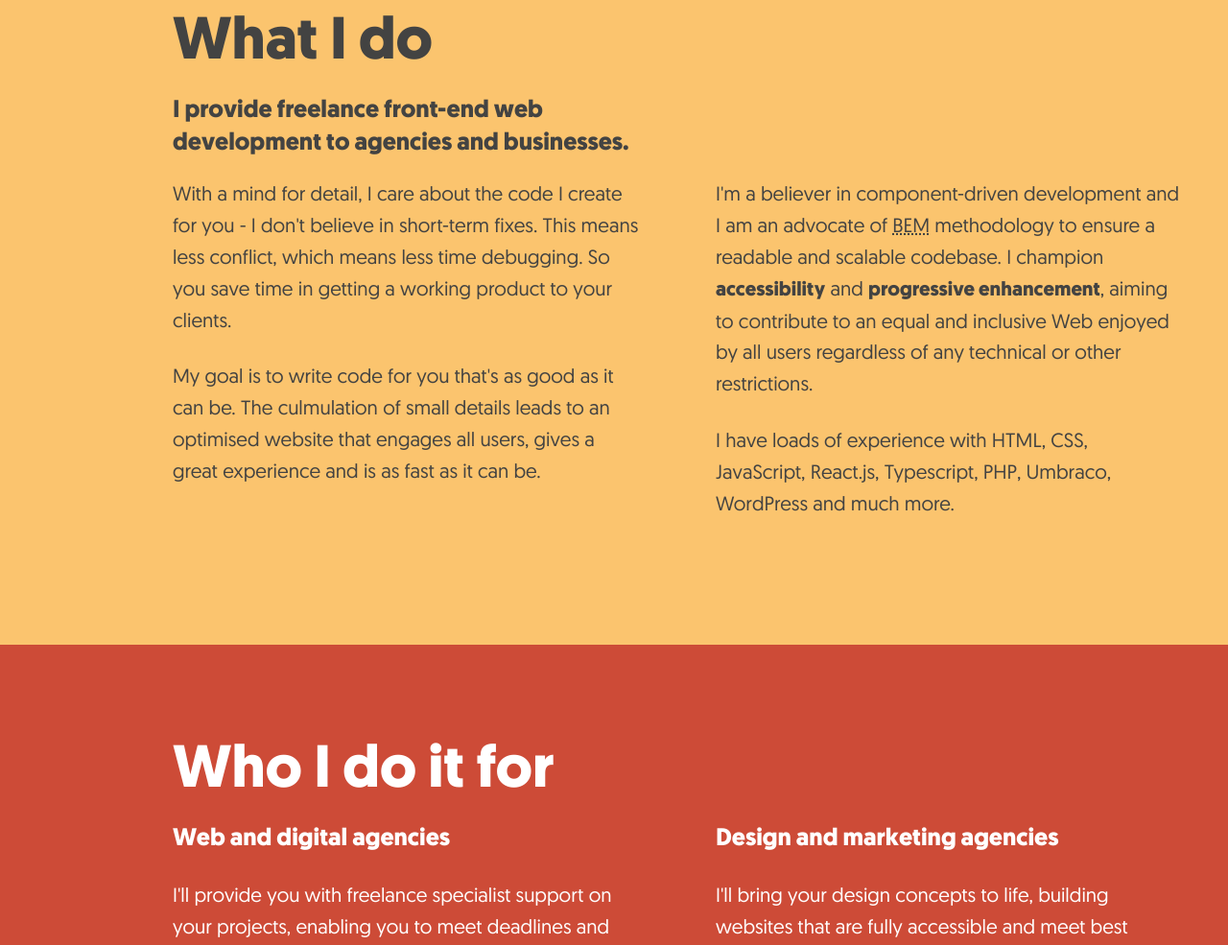
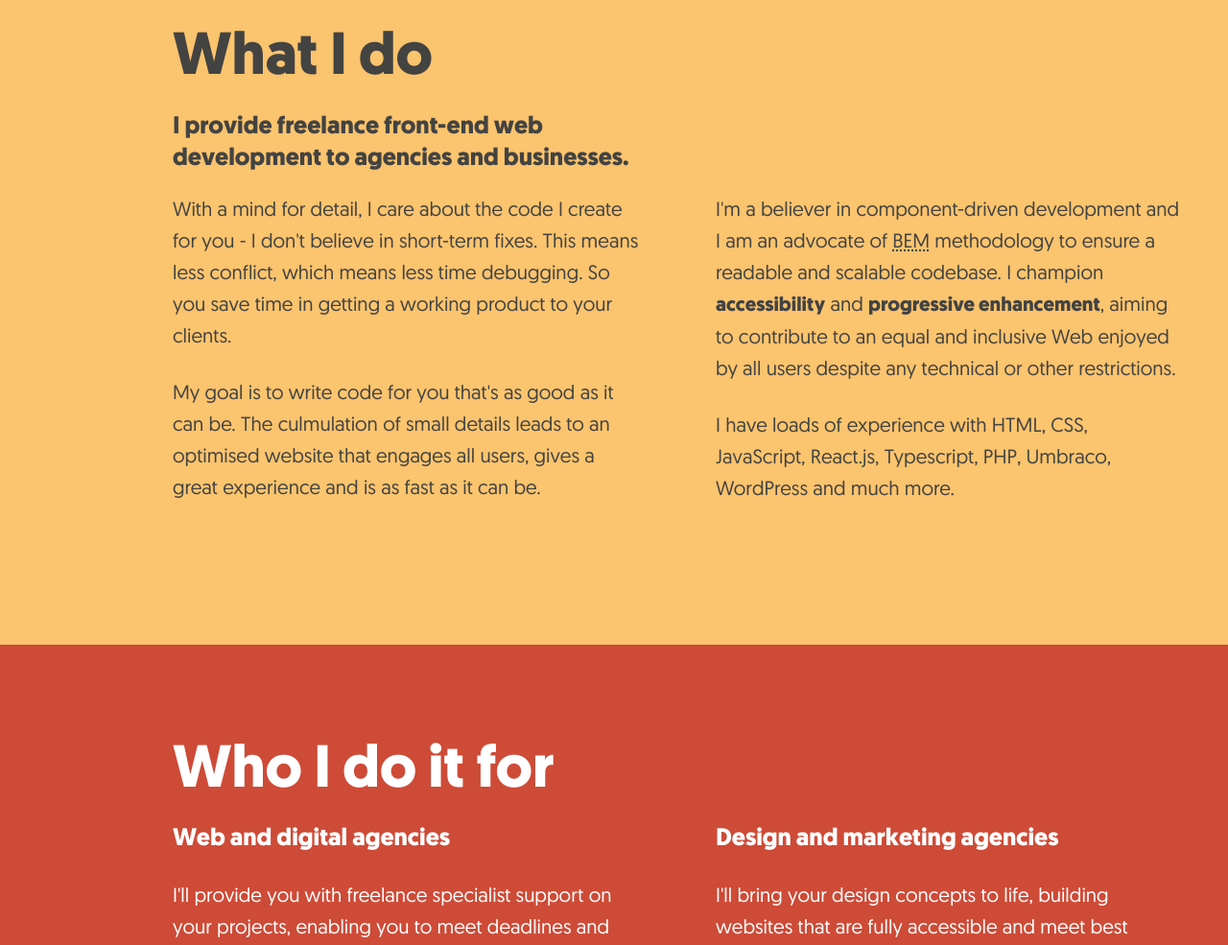
Before and after one commit to greenandlonely/jmc.dev, an Eleventy site: page index.html in a window 1280 px wide. Shown: the part 1728-2713 px from the top of the page at 96% size. Built offline with nearby package versions, Linux system fonts and the light colour scheme; Eleventy itself is replaced by a stand-in of ours; files that its build step writes are made by us from their sources.

Commit message:
Text tweak

```diff
--- a/index.html
+++ b/index.html
@@ -110,8 +110,8 @@ layout: _default.html
           ensure a readable and scalable codebase. I champion
           <strong>accessibility</strong> and
           <strong>progressive enhancement</strong>, aiming to contribute to an
-          equal and inclusive Web enjoyed by all users regardless of any
-          technical or other restrictions.
+          equal and inclusive Web enjoyed by all users despite any technical or
+          other restrictions.
         </p>
         <p class="scroll-animate">
           I have loads of experience with HTML, CSS, JavaScript, React.js,
```
